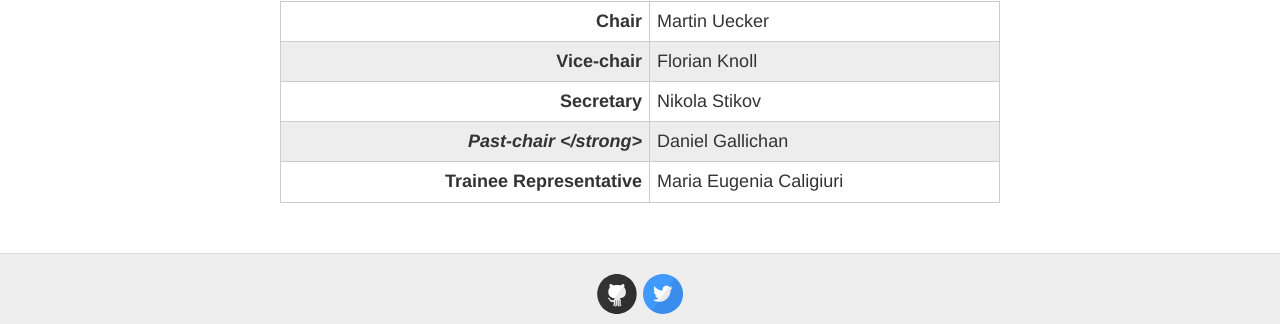
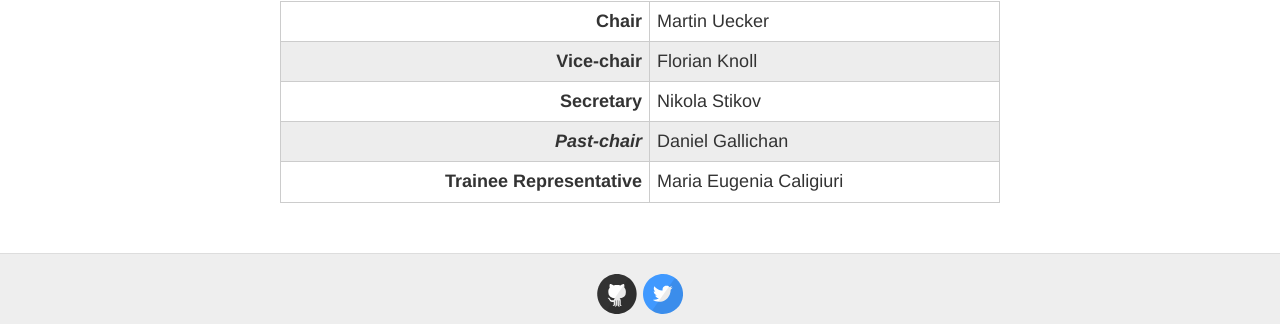
Before and after one commit to ISMRM/rrsg, a Jekyll site: the page built from about.md, in a window 1280 px wide. Shown: the part 332-656 px from the top of the page. Built offline with Jekyll 4.4.1, drawn with Linux system fonts in a browser that asks for light colours; comment, search, counter and statistics services are not loaded.

Commit message:
Update about.md

```diff
--- a/about.md
+++ b/about.md
@@ -12,6 +12,6 @@ The current committee for the RRSG (2019/2020):
   <tr><td align="right"><strong> Chair </strong></td><td> Martin Uecker </td></tr>
   <tr><td align="right"><strong> Vice-chair </strong></td><td> Florian Knoll </td></tr>
   <tr><td align="right"><strong> Secretary </strong></td><td> Nikola Stikov </td></tr>
-  <tr><td align="right"><strong><em> Past-chair </strong></em></strong></td><td> Daniel Gallichan </td></tr>
+  <tr><td align="right"><strong><em> Past-chair </em></strong></td><td> Daniel Gallichan </td></tr>
   <tr><td align="right"><strong> Trainee Representative </strong></td><td> Maria Eugenia Caligiuri </td></tr>
 </table>
```
